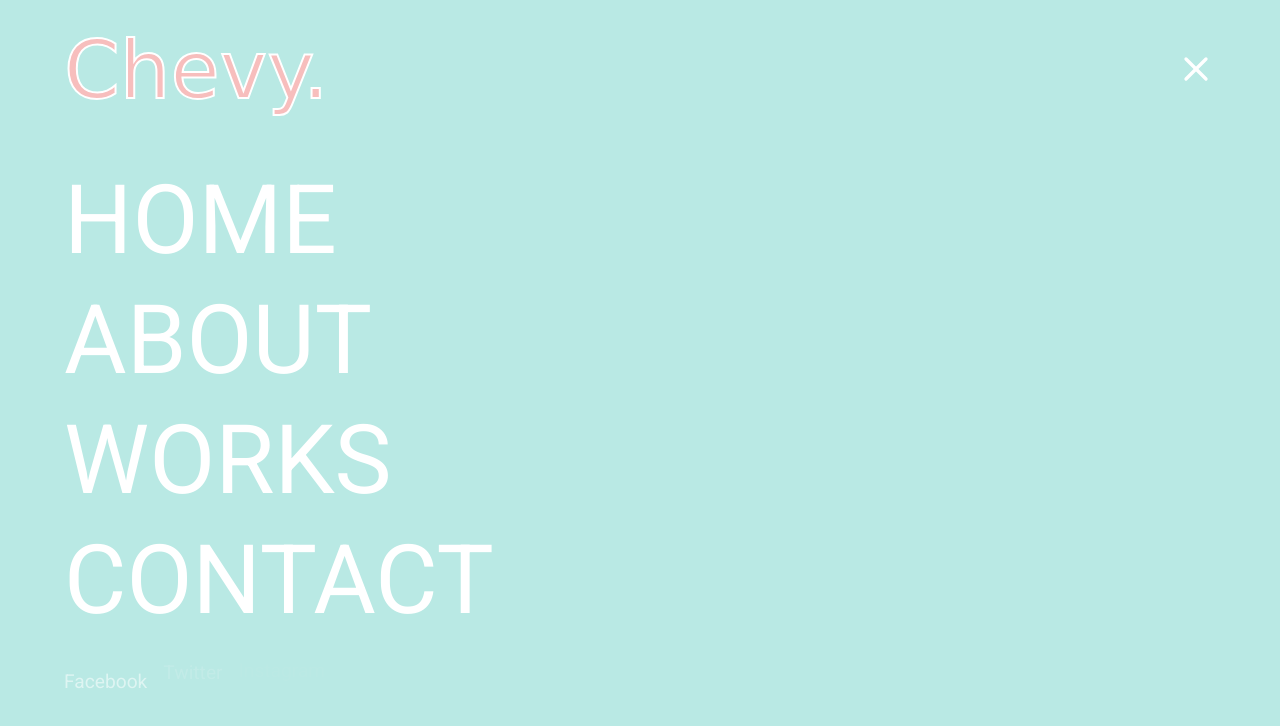
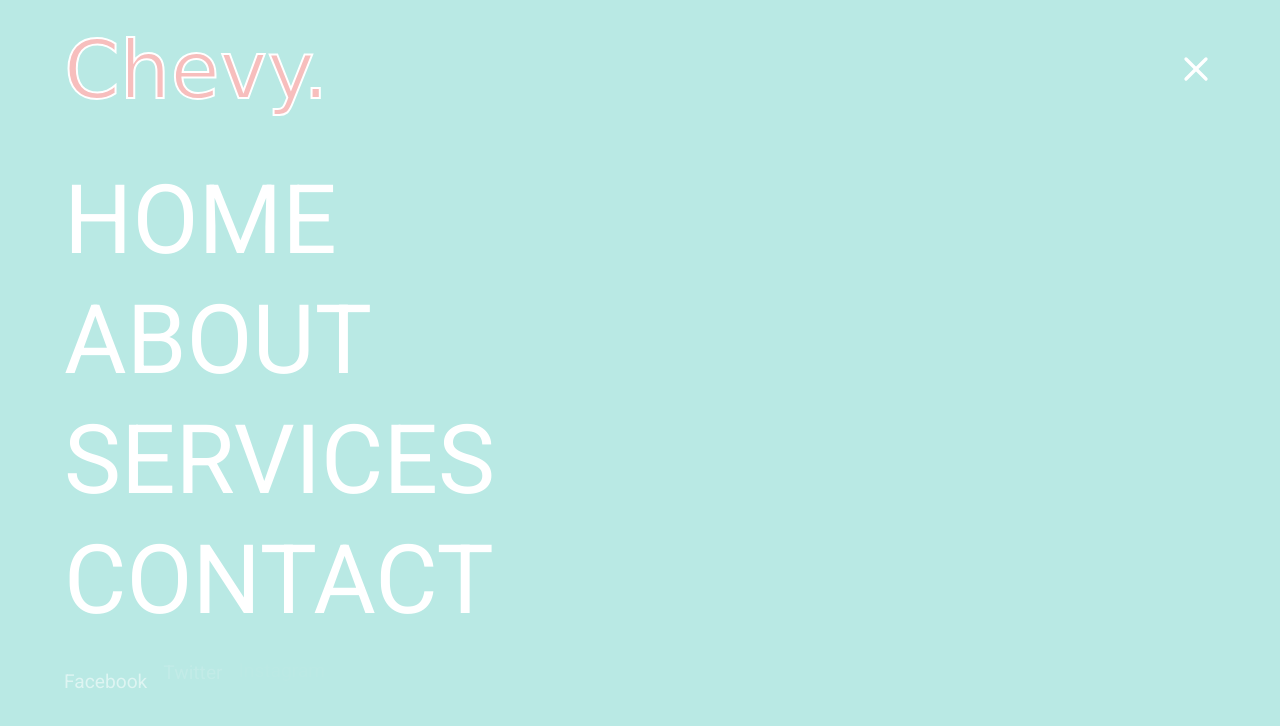
Before and after one commit to jfvandermousen/nav-menu-gsap, a plain HTML site: page index.html in a window 1280 px wide. Both pictures are taken after a click on the button 1196 px from the left and 70 px from the top of the page. Drawn offline with nearby package versions, Linux system fonts and the light colour scheme; a web font is replaced by a local one.

Commit message:
chnage nav link

```diff
--- a/index.html
+++ b/index.html
@@ -40,7 +40,7 @@
                     <ul class="main-menu">
                         <li><a href="#">HOME</a></li>
                         <li><a href="#">ABOUT</a></li>
-                        <li><a href="#">WORKS</a></li>
+                        <li><a href="#">SERVICES</a></li>
                         <li><a href="#">CONTACT</a></li>
                     </ul>
                 </nav>
```
Also changed, not shown: 1 other file.
